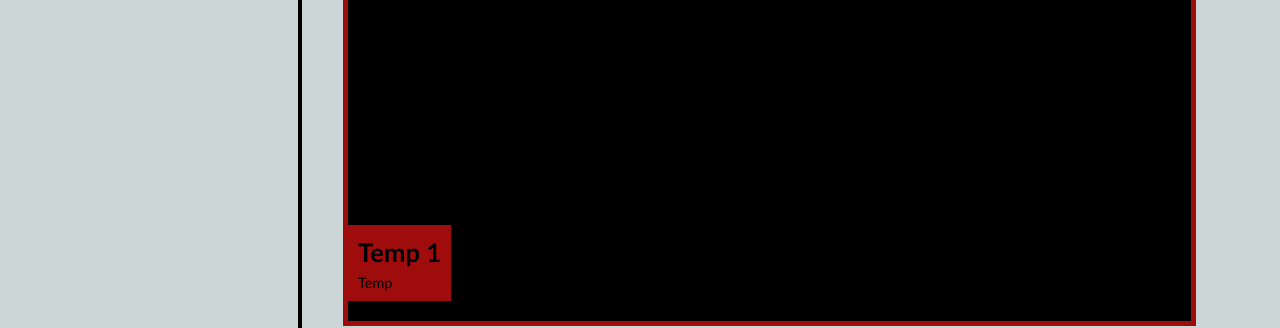
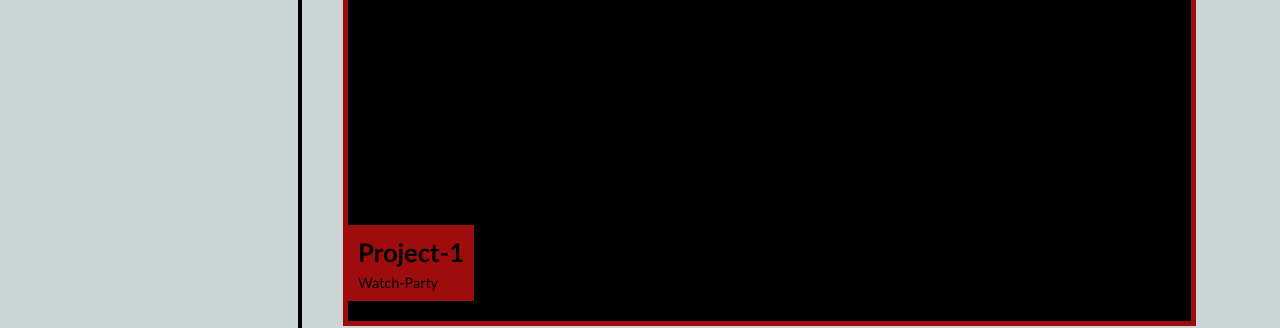
Before and after one commit to Dougcodes205/Module-2-portfolio, a plain HTML site: page index.html in a window 1280 px wide. Shown: the part 652-980 px from the top of the page. Drawn offline with Linux system fonts and the light colour scheme.

Commit message:
add watch party app

```diff
--- a/index.html
+++ b/index.html
@@ -46,10 +46,10 @@
       <h2>Work</h2>
       <div class="flex-container">
 
-        <a href="#" class="flex-item Temp-1">
+        <a href=" https://santos-al.github.io/Watch-Party/" class="flex-item Temp-1">
           <div>
-            <h3>Temp 1</h3>
-            <span>Temp</span>
+            <h3>Project-1</h3>
+            <span>Watch-Party</span>
           </div>
         </a>
 
```
